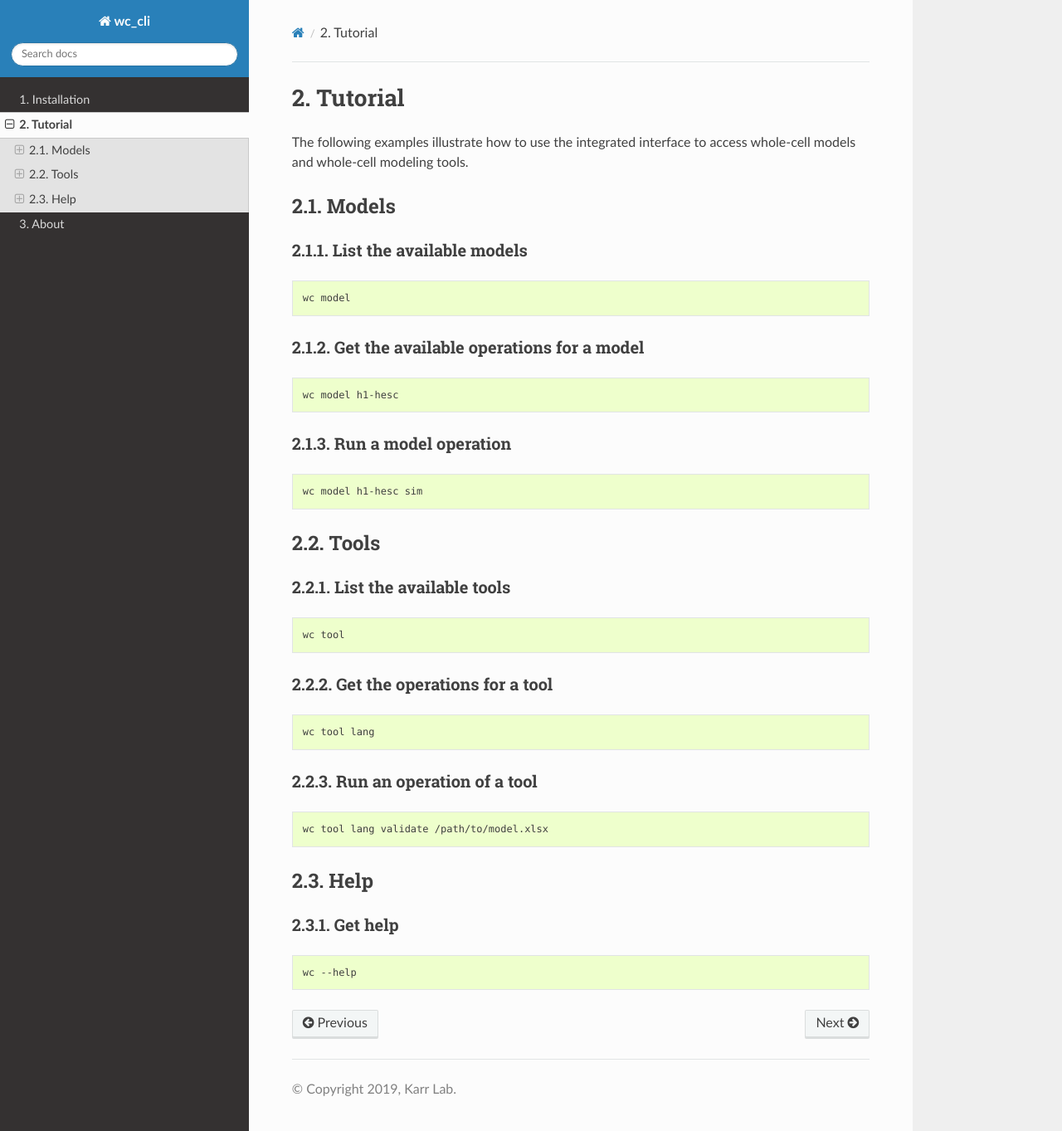
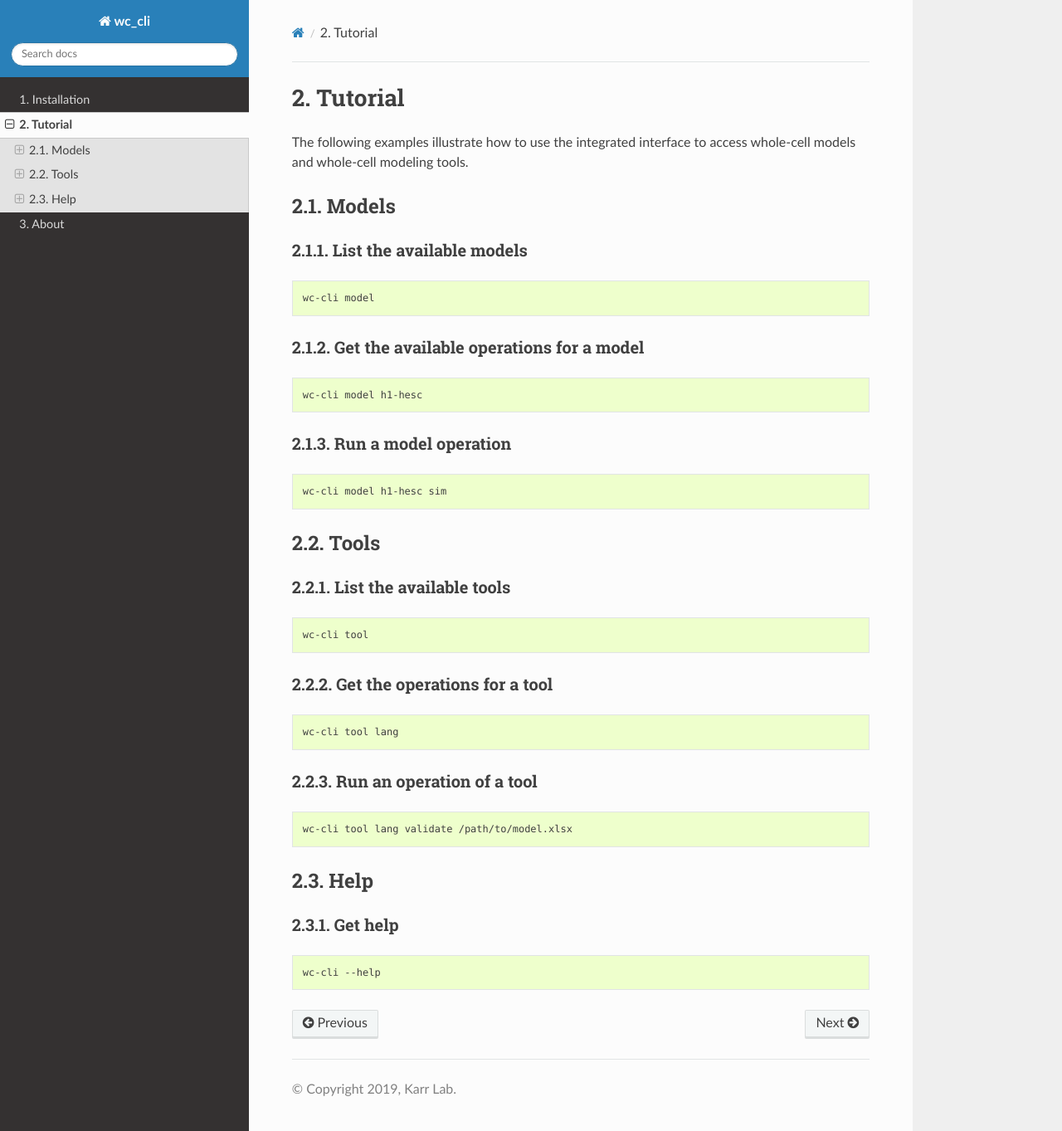
Before and after one commit to KarrLab/wc, a Sphinx documentation site: the page built from docs/tutorial.rst, in a window 1280 px wide and 1363 px high. Shown: the whole window at 83% size. Built offline with Sphinx 7.4.7 and the Read the Docs theme 2.0.0, drawn with Linux system fonts in a browser that asks for light colours; pages that are not in the unit, such as notebooks, are missing from menus.

Commit message:
updating docs

```diff
--- a/docs/tutorial.rst
+++ b/docs/tutorial.rst
@@ -12,19 +12,19 @@ List the available models
 ~~~~~~~~~~~~~~~~~~~~~~~~~
 .. code-block:: bash
 
-    wc model
+    wc-cli model
 
 Get the available operations for a model
 ~~~~~~~~~~~~~~~~~~~~~~~~~~~~~~~~~~~~~~~~
 .. code-block:: bash
 
-    wc model h1-hesc
+    wc-cli model h1-hesc
 
 Run a model operation
 ~~~~~~~~~~~~~~~~~~~~~~~~~~~~~~
 .. code-block:: bash
 
-    wc model h1-hesc sim
+    wc-cli model h1-hesc sim
 
 
 Tools
@@ -34,19 +34,19 @@ List the available tools
 ~~~~~~~~~~~~~~~~~~~~~~~~
 .. code-block:: bash
 
-    wc tool
+    wc-cli tool
 
 Get the operations for a tool
 ~~~~~~~~~~~~~~~~~~~~~~~~~~~~~~
 .. code-block:: bash
 
-    wc tool lang
+    wc-cli tool lang
 
 Run an operation of a tool
 ~~~~~~~~~~~~~~~~~~~~~~~~~~~~~~
 .. code-block:: bash
 
-    wc tool lang validate /path/to/model.xlsx
+    wc-cli tool lang validate /path/to/model.xlsx
 
 
 Help
@@ -56,4 +56,4 @@ Get help
 ~~~~~~~~~~~~~~~~~~~~~~~~
 .. code-block:: bash
 
-    wc --help
+    wc-cli --help
```
